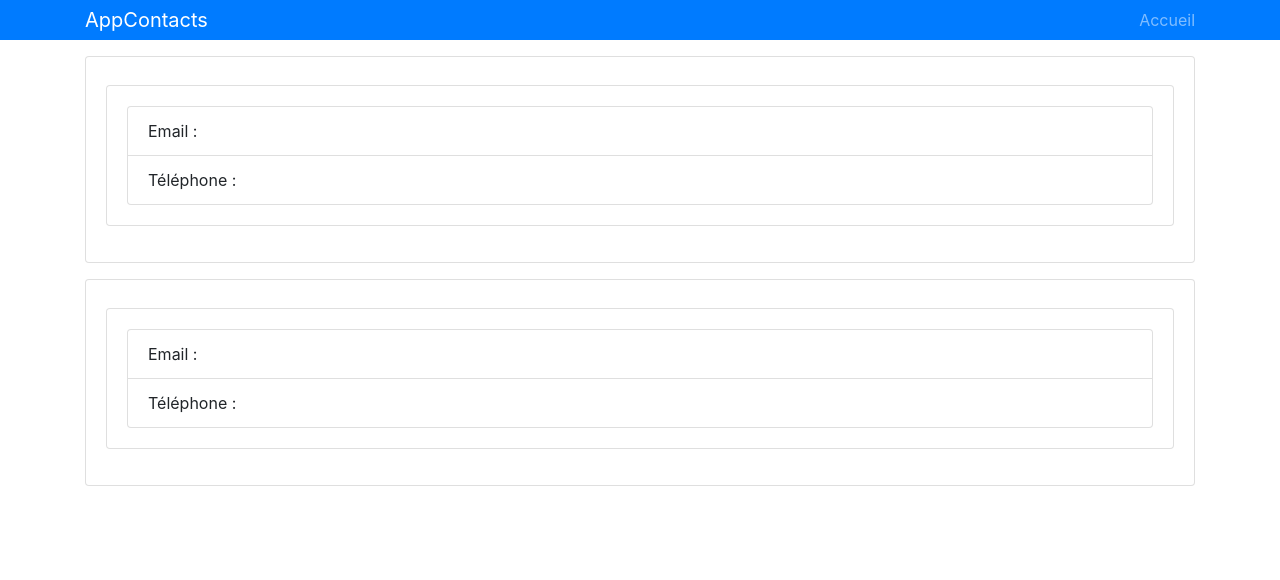
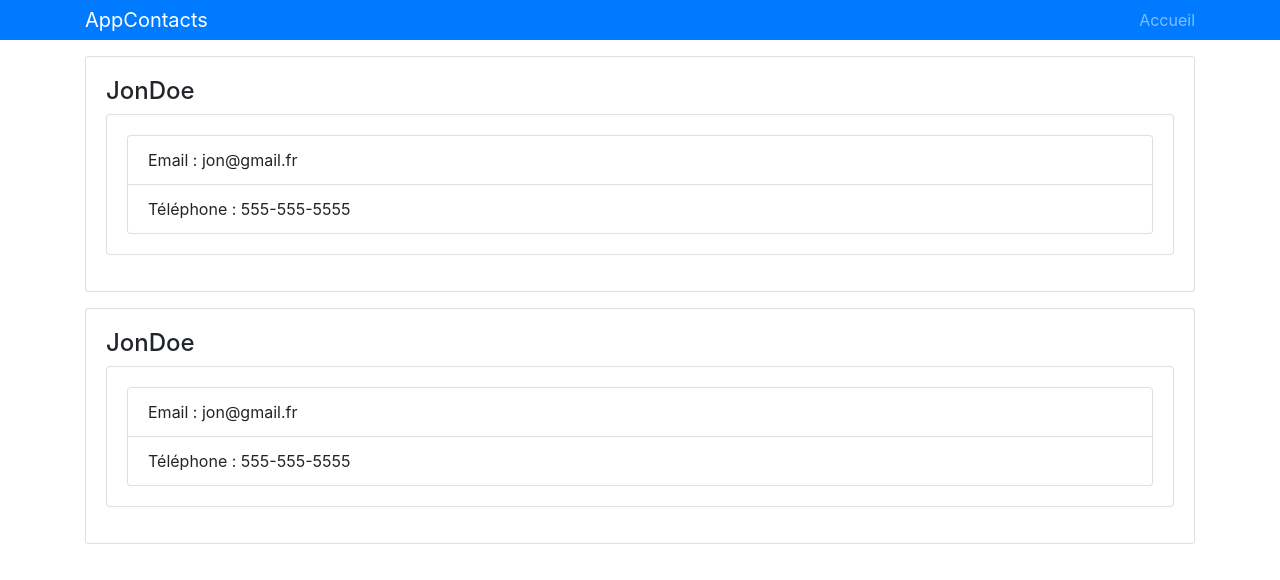
Before and after one commit to MGuillaumeF/appcontacts-react, a React (Create React App) app: page / in a window 1280 px wide. Shown: the top 580 px of the page. Built offline with nearby package versions, Linux system fonts and the light colour scheme.

Commit message:
Add List component for Contact component list

```diff
--- a/src/App.tsx
+++ b/src/App.tsx
@@ -1,15 +1,14 @@
-import React, {useState} from 'react';
+import React from 'react';
 import 'bootstrap/dist/css/bootstrap.min.css';
 import Header from './components/header/Header'
-import Contact from './components/contact/Contact'
+import List from './components/list/List';
 
 function App() {
   return (
     <div className="App">
       <Header/>
       <div className="container">
-        <Contact/>
-        <Contact/>
+        <List/>
       </div>
     </div>
   );
--- a/src/components/contact/Contact.tsx
+++ b/src/components/contact/Contact.tsx
@@ -1,18 +1,21 @@
 import * as React from 'react';
+/*
+export interface IContactProps {
+    nom : string,
+    email : string,
+    tel : string
+}*/
 
-export interface IContactProps {
-}
-
-export default function App (props: IContactProps) {
+export default function Contact (props: any) {
   return (
     <div className='card card-body mb-3'>
-      <h4></h4>
+      <h4>{props.nom}</h4>
       <ul className='card card-body mb-3'>
           <li className='list-group-item'>
-            Email :
+            Email : {props.email}
           </li>
           <li className='list-group-item'>
-            Téléphone :
+            Téléphone : {props.tel}
           </li>
       </ul>
     </div>
--- /dev/null
+++ b/src/components/list/List.tsx
@@ -0,0 +1,24 @@
+import * as React from 'react';
+import Contact from '../contact/Contact';
+
+export interface IListProps {
+}
+
+export default function List (props: IListProps) {
+    let state = {
+            contacts : React.useState(
+                [
+                {nom : 'JonDoe', email : 'jon@gmail.fr', tel : '555-555-5555'},
+                {nom : 'JonDoe', email : 'jon@gmail.fr', tel : '555-555-5555'}
+            ]
+        )
+    };
+    console.log(state);
+  return (
+    <div>
+        {state.contacts[0].map((contact, index) => (
+            <Contact key={index} nom={contact.nom} email={contact.email} tel={contact.tel}/>
+        ))}
+    </div>
+  );
+}
```
